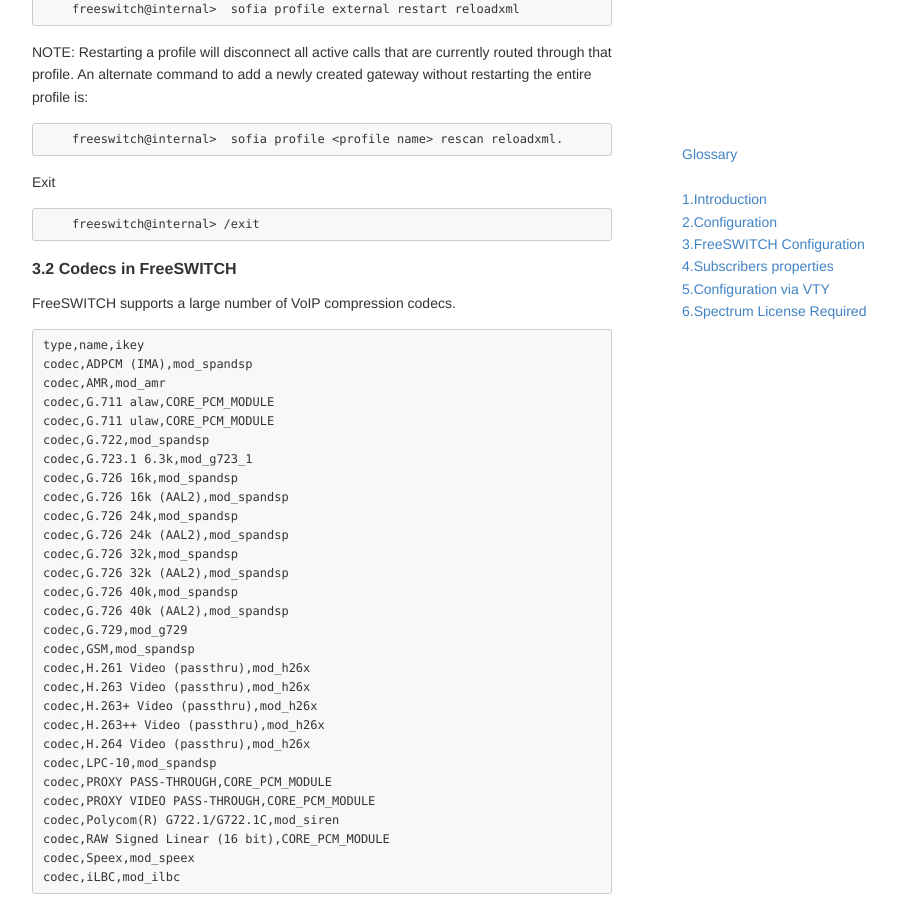
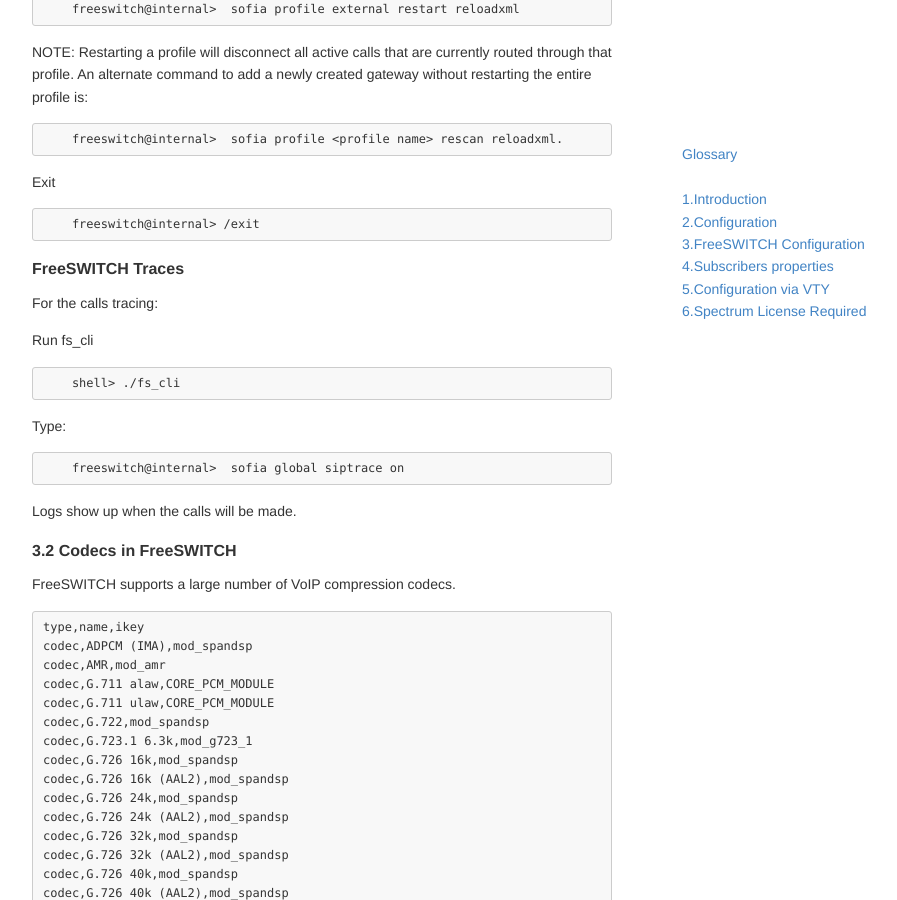
Before and after one commit to fairwaves/um-docs, a Jekyll site: the page soft_conf.html, which Jekyll copies as it is, in a window 1280 px wide and 900 px high, scrolled down 16368 px. Shown: the whole window, without its empty margins (248-1145 px from the left). Built offline with Jekyll 4.4.1, drawn with Linux system fonts in a browser that asks for light colours; nearby versions of some CDN libraries.

Commit message:
freeswitch traces to SCM

```diff
--- a/soft_conf.html
+++ b/soft_conf.html
@@ -983,6 +983,18 @@
 <pre><code>    freeswitch@internal&gt; /exit
 </code></pre>
 
+<h4>FreeSWITCH Traces</h4>
+<p>For the calls tracing:</p>
+<p>Run <strong>fs_cli</strong></p>
+<pre><code>    shell&gt; ./fs_cli
+</code></pre>
+
+<p>Type:</p>
+<pre><code>    freeswitch@internal&gt;  sofia global siptrace on
+</code></pre>
+
+<p>Logs show up when the calls will be made.</p>
+
 <h4>3.2 Codecs in FreeSWITCH</h4>
 <p>FreeSWITCH supports a large number of VoIP compression codecs. </p>
 <pre><code>type,name,ikey
```
